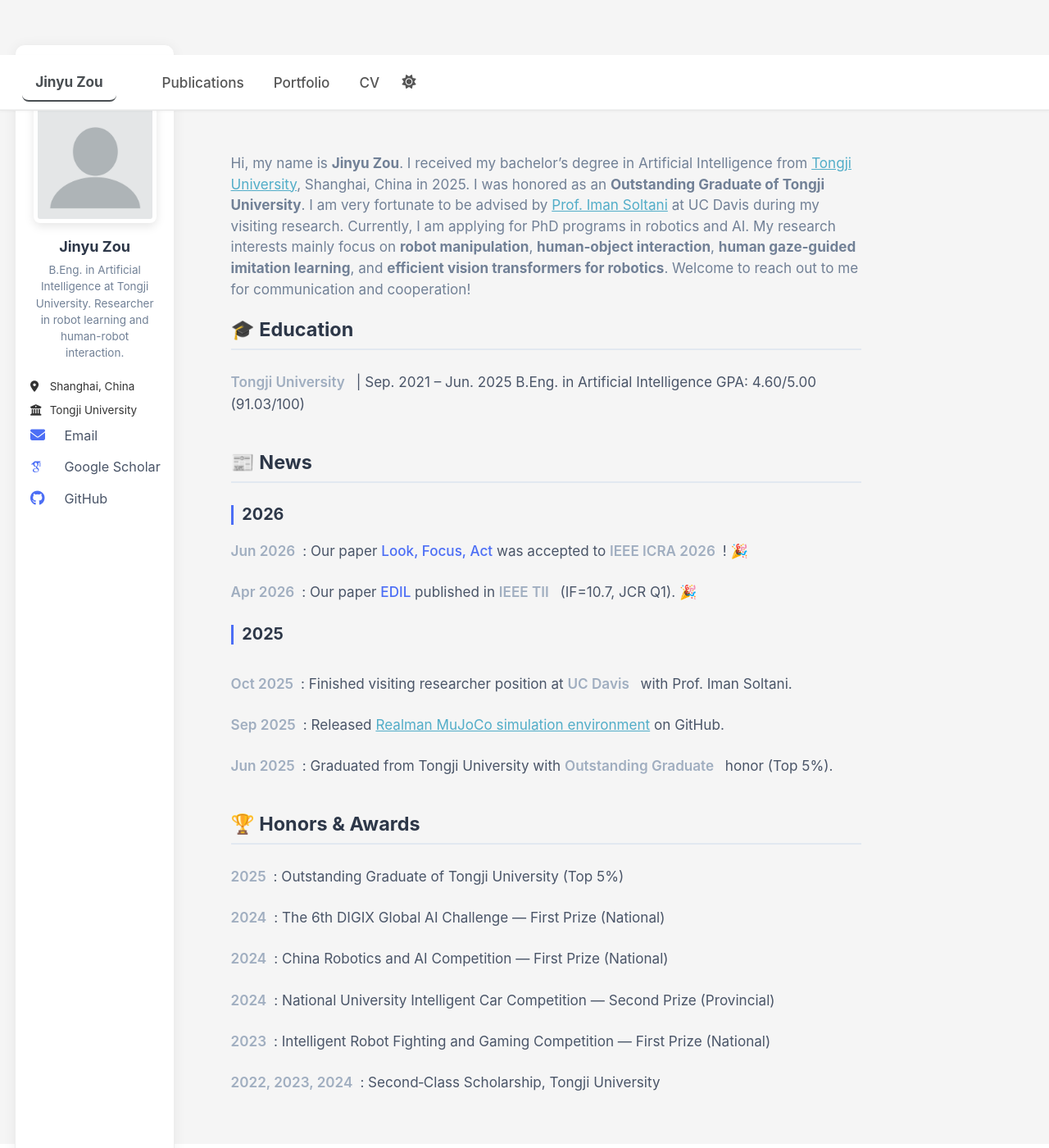
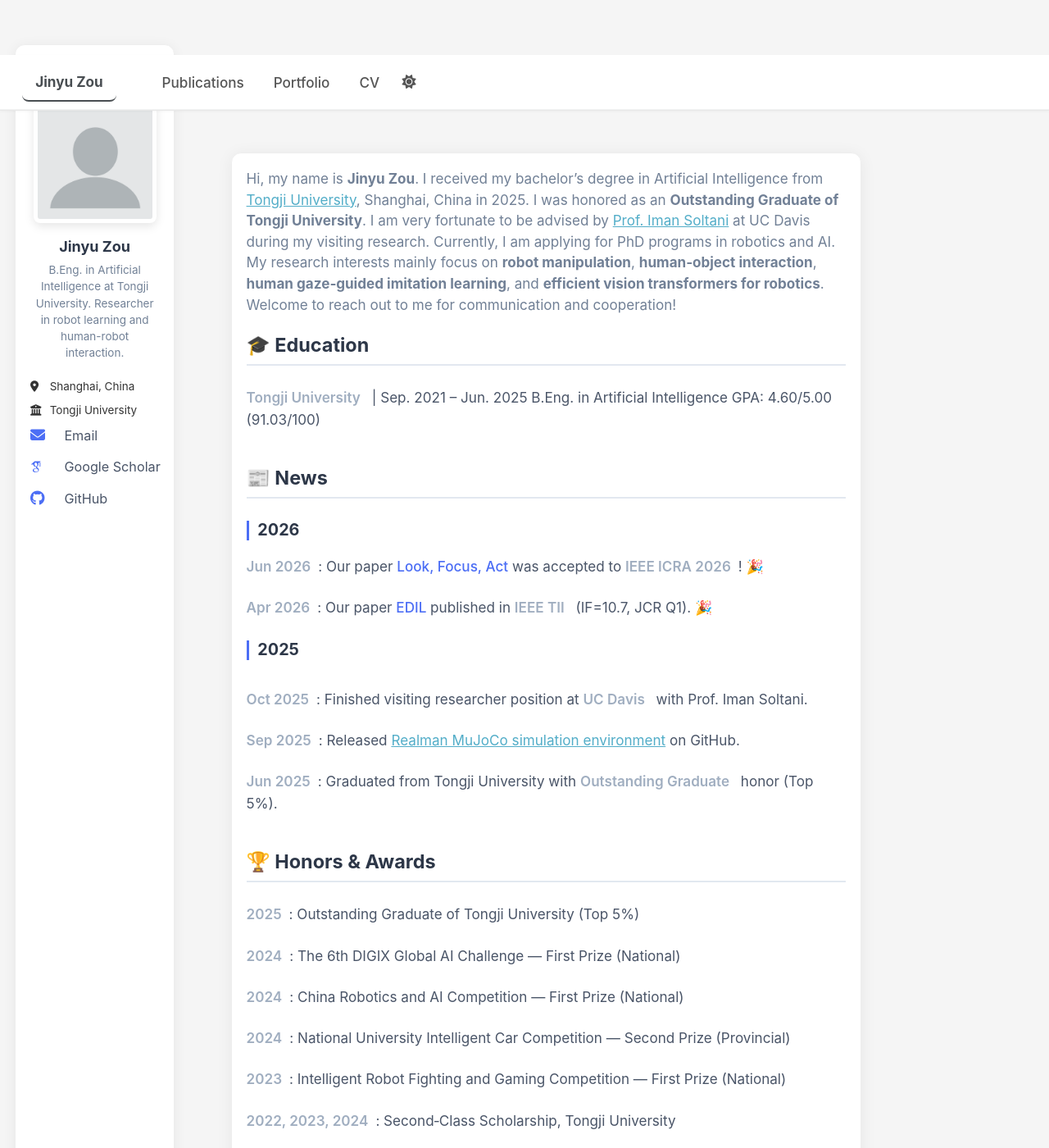
Before and after one commit to JinyuZou/JinyuZou.github.io, a Jekyll site: the page built from _pages/about.md, in a window 1280 px wide and 1400 px high. Shown: the whole window at 82% size. Built offline with Jekyll 4.4.1, drawn with Linux system fonts in a browser that asks for light colours; some web fonts are replaced; a script bundle is joined from its source files by our own code; library files that are not in the unit come from our copies.

Commit message:
Update custom.css

```diff
--- a/assets/css/custom.css
+++ b/assets/css/custom.css
@@ -90,13 +90,13 @@ body {
   margin-top: 0.8rem;
 }
 
-/* .page__content {
+ .page__content {
   background: #ffffff;
   border-radius: 12px;
-  box-shadow: 0 2px 16px rgba(0,0,0,0.06);
+  box-shadow: 0 2px 20px rgba(0,0,0,0.06);
   padding: 1rem;
   border: 1px solid #eee;
-} */
+}
 
 /* ========== 侧边栏 ========== */
 .sidebar {
```
